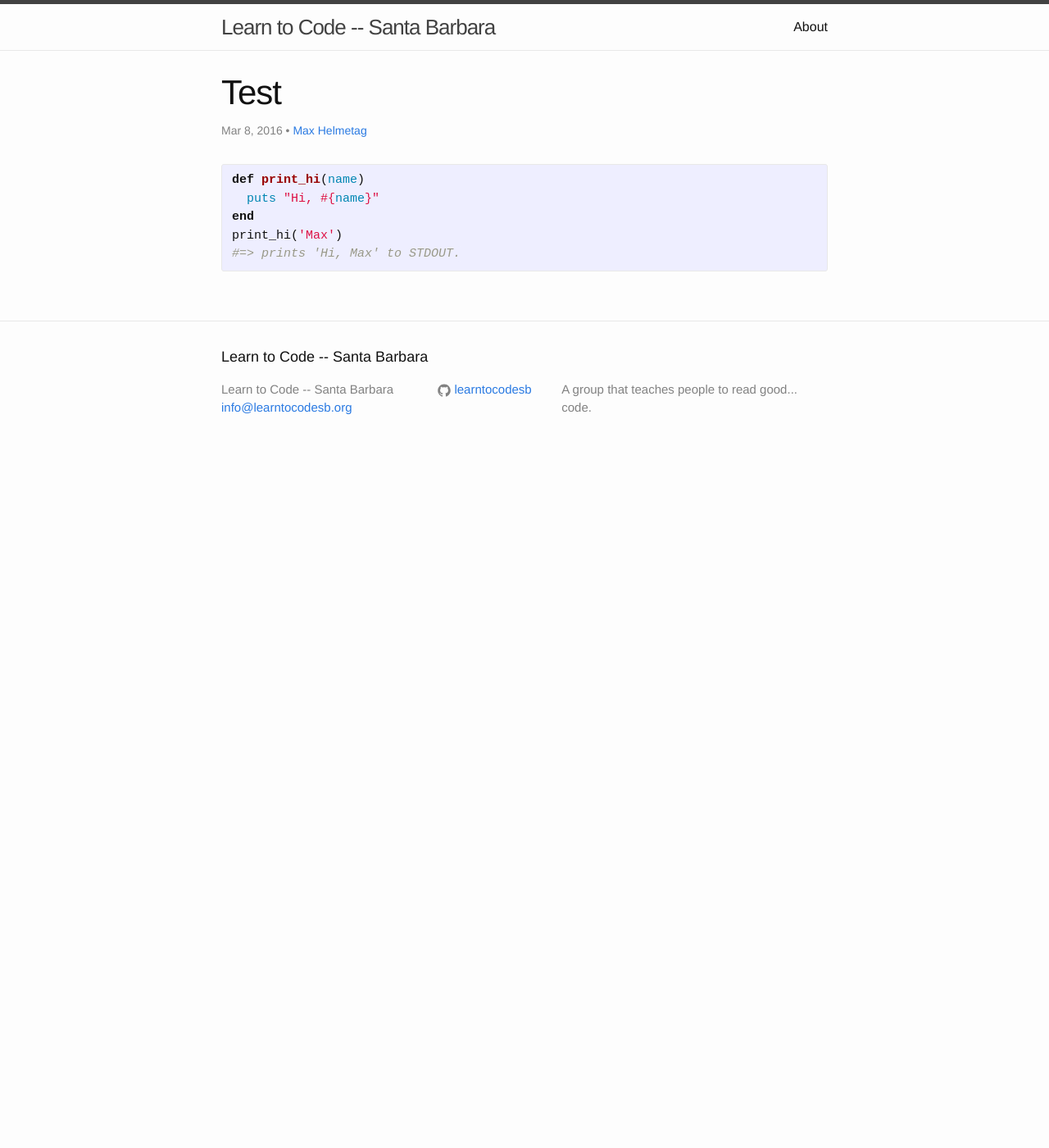
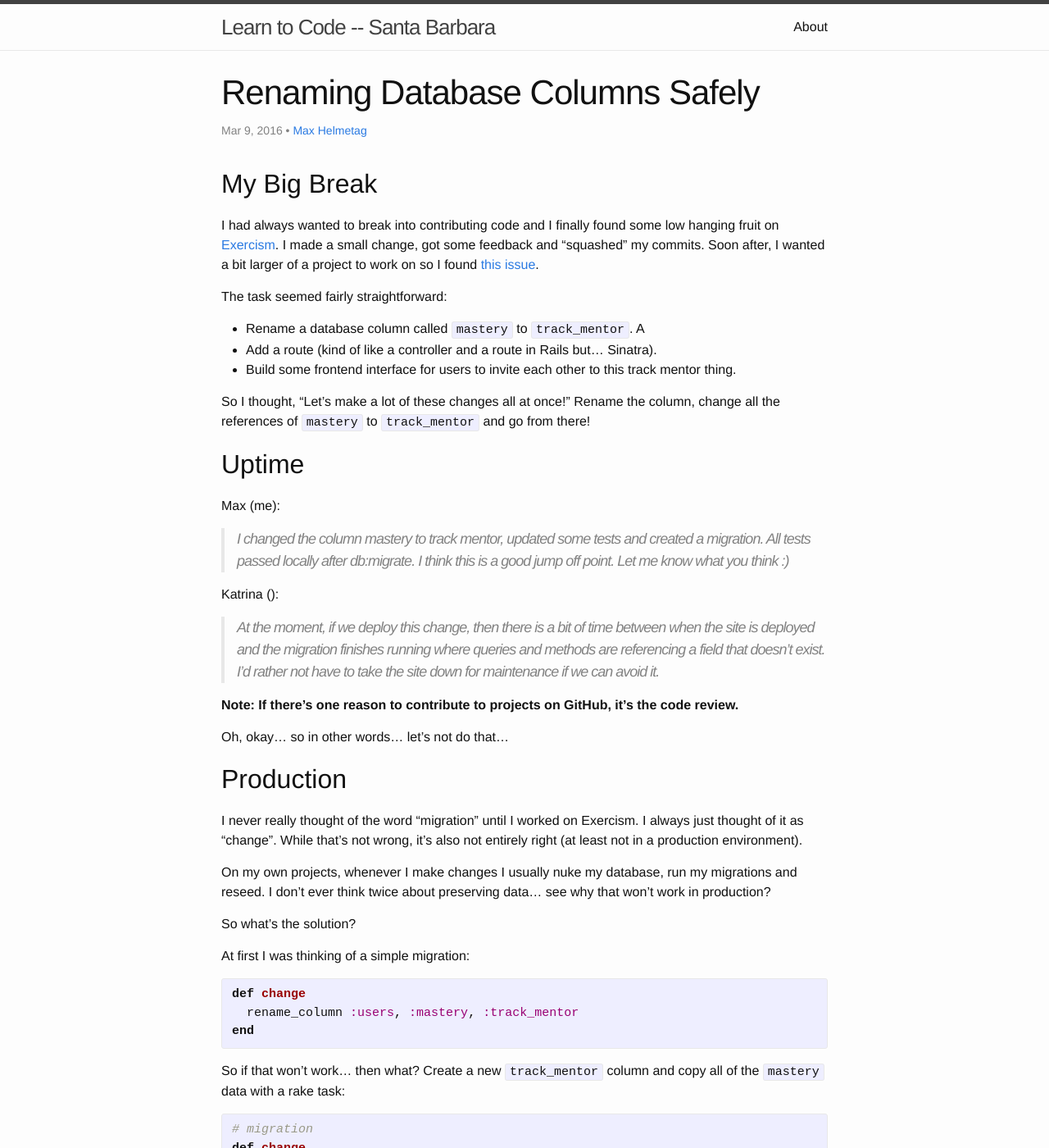
Before and after one commit to learntocodesb/learn-to-code-blog, a Jekyll site: the page built from _posts/2016-03-08-renaming-database-columns-safely.markdown, in a window 1280 px wide and 1400 px high. Shown: the whole window at 82% size. Built offline with Jekyll 4.4.1, drawn with Linux system fonts in a browser that asks for light colours; some of the changed text lies outside the part shown.

Commit message:
add first post, refactor rakefile, update readme

```diff
--- a/_posts/2016-03-08-renaming-database-columns-safely.markdown
+++ b/_posts/2016-03-08-renaming-database-columns-safely.markdown
@@ -1,16 +1,78 @@
 ---
 layout: post
-title:  "Test"
-author: "Max Helmetag"
+title: Renaming Database Columns Safely
+author: Max Helmetag
 author_github: mhelmetag
-date:   2016-03-08 00:01:17 -0800
-categories: test
+date: 2016-03-08 22:55:41 -0800
+categories:
 ---
 
+## My Big Break
+I had always wanted to break into contributing code and I finally found some low hanging fruit on [Exercism](https://github.com/exercism/exercism.io). I made a small change, got some feedback and "squashed" my commits. Soon after, I wanted a bit larger of a project to work on so I found [this issue](https://github.com/exercism/exercism.io/issues/2501).
+
+The task seemed fairly straightforward:
+
+* Rename a database column called `mastery` to `track_mentor`. A
+* Add a route (kind of like a controller and a route in Rails but... Sinatra).
+* Build some frontend interface for users to invite each other to this track mentor thing.
+
+So I thought, "Let's make a lot of these changes all at once!" Rename the column, change all the references of `mastery` to `track_mentor` and go from there!
+
+
+## Uptime
+Max (me):
+
+>I changed the column mastery to track mentor, updated some tests and created a migration. All tests passed locally after db:migrate. I think this is a good jump off point. Let me know what you think :)
+
+Katrina ():
+
+>At the moment, if we deploy this change, then there is a bit of time between when the site is deployed and the migration finishes running where queries and methods are referencing a field that doesn't exist. I'd rather not have to take the site down for maintenance if we can avoid it.
+
+**Note: If there's one reason to contribute to projects on GitHub, it's the code review.**
+
+Oh, okay... so in other words... let's not do that...
+
+
+## Production
+I never really thought of the word "migration" until I worked on Exercism. I always just thought of it as "change". While that's not wrong, it's also not entirely right (at least not in a production environment).
+
+On my own projects, whenever I make changes I usually nuke my database, run my migrations and reseed. I don't ever think twice about preserving data... see why that won't work in production?
+
+So what's the solution?
+
+At first I was thinking of a simple migration:
 {% highlight ruby %}
-def print_hi(name)
-  puts "Hi, #{name}"
+def change
+  rename_column :users, :mastery, :track_mentor
 end
-print_hi('Max')
-#=> prints 'Hi, Max' to STDOUT.
 {% endhighlight %}
+
+So if that won't work... then what?
+Create a new `track_mentor` column and copy all of the `mastery` data with a rake task:
+{% highlight ruby %}
+# migration
+def change
+  add_column :users, :track_mentor, :text
+end
+
+# user
+serialize :mastery, Array
+serialize :track_mentor, Array
+
+# rake
+desc "migrate info from mastery to track mentor"
+task :track_mentor do
+  require 'bundler'
+  Bundler.require
+  require_relative '../exercism'
+
+  User.update_all("track_mentor=mastery")
+end
+{% endhighlight %}
+
+After running that migration and copying the data from one column to the other, I was finally able to make the code changes to reference my newly minted `track_mentor` column!
+
+# So?
+Well... so nothing. I'm just saying that even the simplest things are usually more complex. After further reading about migrations and hearing about [feature flags](http://martinfowler.com/bliki/FeatureToggle.html), I started thinking about incremental changes in other places throughout the codebase.
+
+It seems like with all the focus on agile and continuous integration, web development is moving in the direction of merging small experiments into production. It definitely makes testing easier by seeing how new changes work in the wild incrementally versus all in one heap (so there's less code to sift through when things break) and real users are some of the best test cases around (no mocking required!).
```
Also changed, not shown: README.md, 1 other file.
